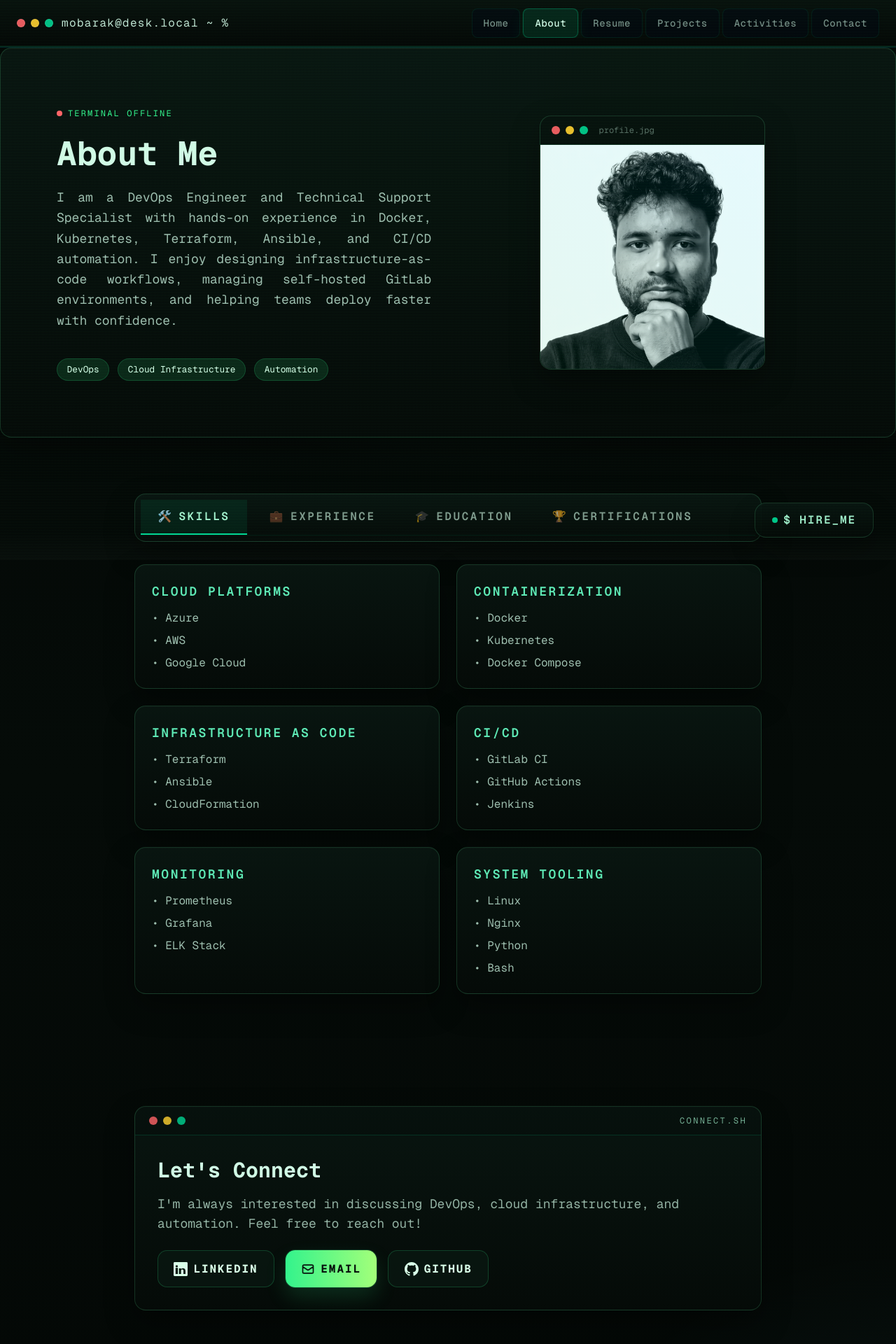
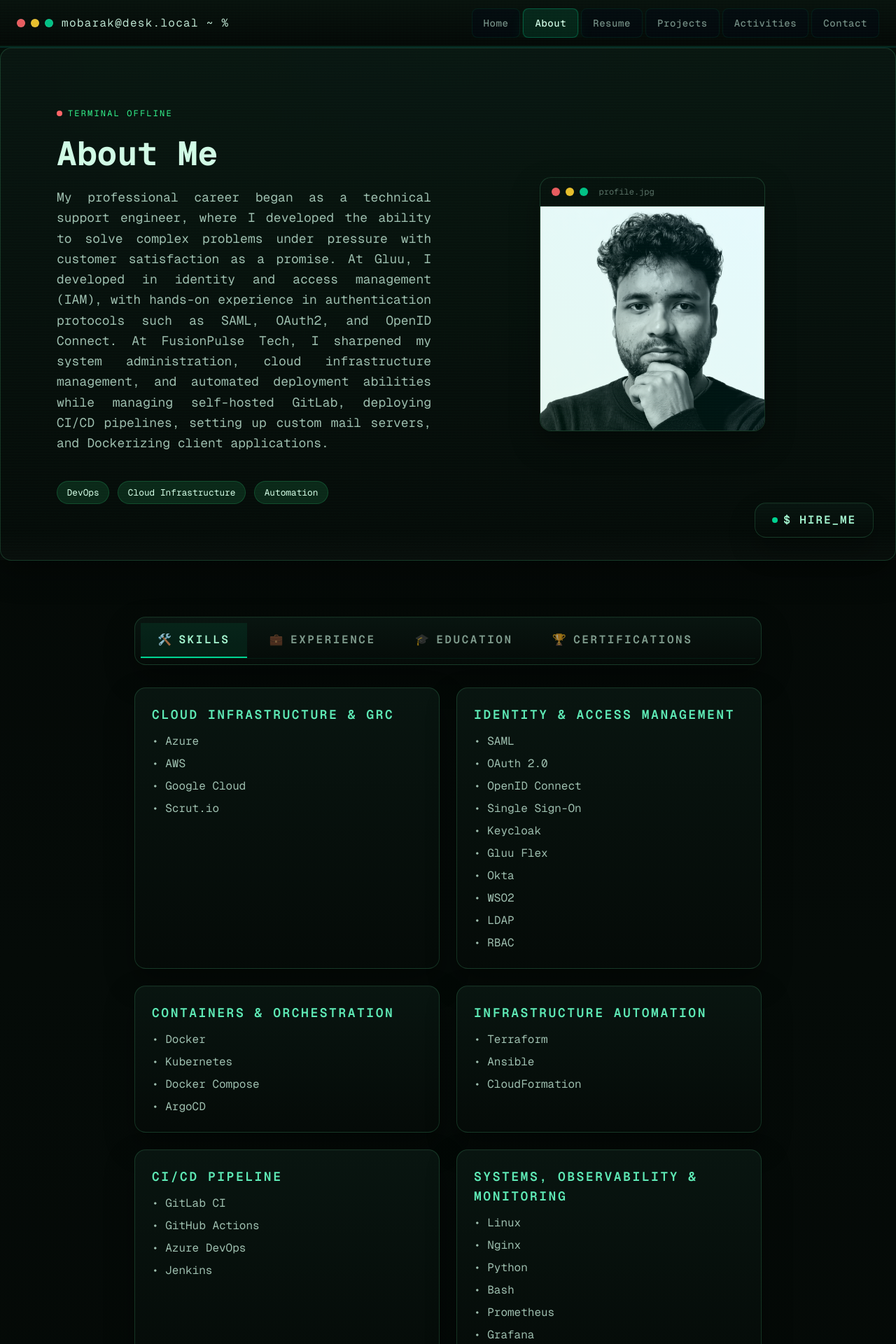
Before and after one commit to imShakil/imshakil.github.io, a Next.js app in the folder site/: page /about in a window 1280 px wide. Shown: the top 1920 px of the page at 70% size. Built offline with nearby package versions, Linux system fonts and the light colour scheme.

Commit message:
improved context

```diff
--- a/site/src/components/ContactContent.tsx
+++ b/site/src/components/ContactContent.tsx
@@ -103,18 +103,12 @@ export default function ContactContent() {
           <p className="text-xl text-emerald-100/70">{profile.connectSummary}</p>
 
           <div className="grid grid-cols-3 gap-4 pt-4">
-            <div className="terminal-panel p-4">
-              <div className="text-2xl font-bold text-emerald-300">15+</div>
-              <div className="text-sm text-emerald-100/60">Projects</div>
-            </div>
-            <div className="terminal-panel p-4">
-              <div className="text-2xl font-bold text-emerald-300">5+</div>
-              <div className="text-sm text-emerald-100/60">Years Exp</div>
-            </div>
-            <div className="terminal-panel p-4">
-              <div className="text-2xl font-bold text-emerald-300">24h</div>
-              <div className="text-sm text-emerald-100/60">Response</div>
-            </div>
+            {profile.stats.map((stat) => (
+              <div key={stat.label} className="terminal-panel p-4">
+                <div className="text-2xl font-bold text-emerald-300">{stat.value}</div>
+                <div className="text-sm text-emerald-100/60">{stat.label}</div>
+              </div>
+            ))}
           </div>
         </div>
       </section>
@@ -124,9 +118,9 @@ export default function ContactContent() {
           <div className="space-y-6">
             <h2 className="text-3xl font-bold text-emerald-100">Contact Methods</h2>
             <div className="grid md:grid-cols-3 gap-6">
-              {contactMethods.map((method, index) => (
+              {contactMethods.map((method) => (
                 <a
-                  key={index}
+                  key={method.title}
                   href={method.link}
                   target="_blank"
                   rel="noopener noreferrer"
--- a/site/src/components/Footer.tsx
+++ b/site/src/components/Footer.tsx
@@ -53,8 +53,7 @@ export default function Footer() {
         <div className="text-center pt-6 border-t border-emerald-500/20 space-y-1">
           <p className="font-mono text-xs text-emerald-100/40">
             <span className="text-emerald-400/60">$</span> echo $STATUS{" "}
-            <span className="text-emerald-300">open_to_work=true</span>{" "}
-            <span className="text-emerald-100/30"># always hiring good humans</span>
+            <span className="text-emerald-300">open_to_work=true</span>
           </p>
           <p className="font-mono text-xs text-emerald-100/40">
             <span className="text-emerald-400/60">$</span> uptime{" "}
@@ -64,8 +63,7 @@ export default function Footer() {
           </p>
           <p className="font-mono text-xs text-emerald-100/30 mt-3">
             © {currentYear} {profile.name} · Built with{" "}
-            <span className="text-emerald-400/60">Next.js && Tailwind</span>{" "}
-            <span className="text-emerald-100/20">&& grep -i love /dev/heart</span>
+            <span className="text-emerald-400/60">Agentic AI Coding</span>
           </p>
         </div>
       </div>
--- a/site/src/components/Hero.tsx
+++ b/site/src/components/Hero.tsx
@@ -6,11 +6,10 @@ import { profile } from '@/data/profile';
 import { getTerminalPresence } from '@/lib/presence';
 
 const roles = [
+  'IAM Specialist',
   'DevOps Engineer',
-  'Cloud Infrastructure Specialist',
-  'SRE & Platform Engineer',
-  'CI/CD Pipeline Architect',
-  'Infrastructure Automator',
+  'Cloud Native Deployment',
+  'Pipeline & infrastructure Automator'
 ];
 
 export default function Hero() {
--- a/site/src/components/ProjectModal.tsx
+++ b/site/src/components/ProjectModal.tsx
@@ -11,7 +11,7 @@ interface ProjectModalProps {
   onClose: () => void;
 }
 
-export default function ProjectModal({ project, isOpen, onClose }: ProjectModalProps) {
+export default function ProjectModal({ project, isOpen, onClose }: Readonly<ProjectModalProps>) {
   const [readmeContent, setReadmeContent] = useState<string | null>(null);
   const [isLoadingReadme, setIsLoadingReadme] = useState(false);
 
--- a/site/src/data/profile.ts
+++ b/site/src/data/profile.ts
@@ -1,12 +1,12 @@
 export const profile = {
   name: 'Mobarak Hosen',
   fullName: 'Mobarak Hosen Shakil',
-  title: 'DevOps Engineer',
+  title: 'IAM & Cloud DevOps Engineer',
   roleLine: 'DevOps Engineer & Cloud Infrastructure Specialist',
   summary:
-    'I automate cloud infrastructure, design CI/CD pipelines, and build scalable systems.',
+    'A Cloud and DevOps engineer, bridging Development and Operations, with expertise in managing cloud infrastructure, automating CI/CD pipelines, and delivering reliable, scalable software solutions.',
   aboutSummary:
-    'I am a DevOps Engineer and Technical Support Specialist with hands-on experience in Docker, Kubernetes, Terraform, Ansible, and CI/CD automation. I enjoy designing infrastructure-as-code workflows, managing self-hosted GitLab environments, and helping teams deploy faster with confidence.',
+    'My professional career began as a technical support engineer, where I developed the ability to solve complex problems under pressure with customer satisfaction as a promise. At Gluu, I developed in identity and access management (IAM), with hands-on experience in authentication protocols such as SAML, OAuth2, and OpenID Connect. At FusionPulse Tech, I sharpened my system administration, cloud infrastructure management, and automated deployment abilities while managing self-hosted GitLab, deploying CI/CD pipelines, setting up custom mail servers, and Dockerizing client applications.',
   aboutTags: ['DevOps', 'Cloud Infrastructure', 'Automation'],
   heroBadge: 'Terminal online',
   heroHeadline: 'Booting Mobarak Hosen profile',
@@ -15,7 +15,7 @@ export const profile = {
   resumeSummary:
     'Comprehensive overview of my professional experience, skills, and achievements.',
   connectSummary:
-    'I am always interested in discussing DevOps, cloud infrastructure, and automation. Feel free to reach out.',
+    'If you’re looking for someone who can bring technical depth, problem-solving, and a DevOps mindset to your team, let’s connect and discuss how I can contribute to your success.',
   footerSummary:
     'DevOps engineer focused on cloud infrastructure, automation, and reliable delivery systems.',
   location: 'Dhaka, Bangladesh',
@@ -29,7 +29,7 @@ export const profile = {
   stats: [
     { label: 'Projects', value: '15+' },
     { label: 'Years Exp', value: '5+' },
-    { label: 'Response', value: '24h' },
+    { label: 'Response', value: '4h' },
   ],
   socialLinks: [
     { label: 'GitHub', href: 'https://github.com/imshakil', icon: 'github' as const },
--- a/site/src/data/skills.ts
+++ b/site/src/data/skills.ts
@@ -5,27 +5,27 @@ export type SkillGroup = {
 
 export const skillGroups: SkillGroup[] = [
   {
-    category: 'Cloud Platforms',
-    items: ['Azure', 'AWS', 'Google Cloud'],
+    category: 'Cloud Infrastructure & GRC',
+    items: ['Azure', 'AWS', 'Google Cloud', 'Scrut.io'],
   },
   {
-    category: 'Containerization',
-    items: ['Docker', 'Kubernetes', 'Docker Compose'],
+    category: 'Identity & Access Management',
+    items: ['SAML', 'OAuth 2.0', 'OpenID Connect', 'Single Sign-On', 'Keycloak', 'Gluu Flex', 'Okta', 'WSO2', 'LDAP', 'RBAC'],
   },
   {
-    category: 'Infrastructure as Code',
+    category: 'Containers & Orchestration',
+    items: ['Docker', 'Kubernetes', 'Docker Compose', 'ArgoCD'],
+  },
+  {
+    category: 'Infrastructure Automation',
     items: ['Terraform', 'Ansible', 'CloudFormation'],
   },
   {
-    category: 'CI/CD',
-    items: ['GitLab CI', 'GitHub Actions', 'Jenkins'],
+    category: 'CI/CD Pipeline',
+    items: ['GitLab CI', 'GitHub Actions', 'Azure DevOps', 'Jenkins'],
   },
   {
-    category: 'Monitoring',
-    items: ['Prometheus', 'Grafana', 'ELK Stack'],
-  },
-  {
-    category: 'System Tooling',
-    items: ['Linux', 'Nginx', 'Python', 'Bash'],
+    category: 'Systems, Observability & Monitoring',
+    items: ['Linux', 'Nginx', 'Python', 'Bash', 'Prometheus', 'Grafana', 'ELK Stack'],
   },
 ];
```
